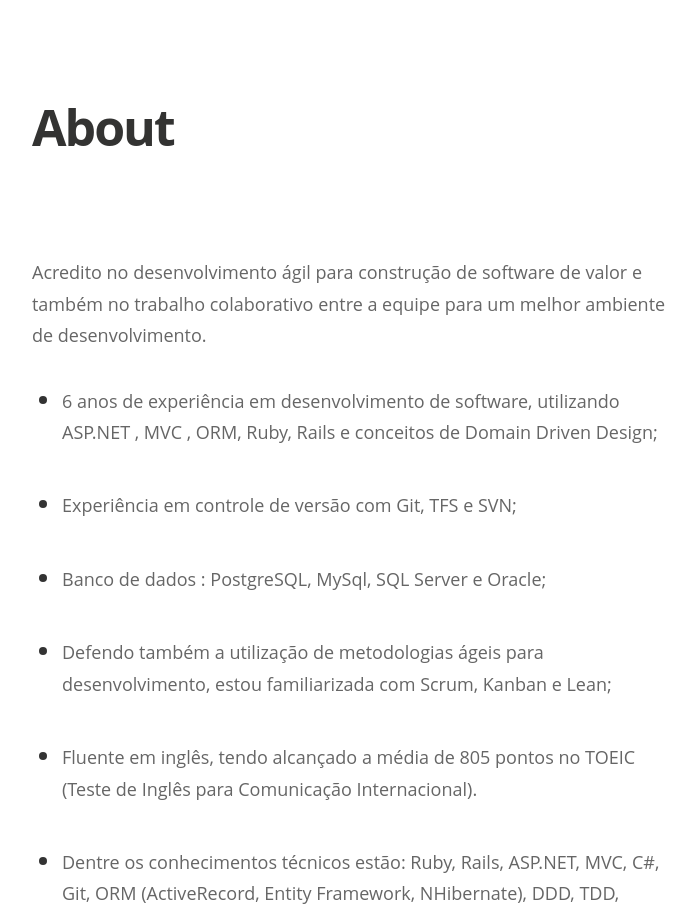
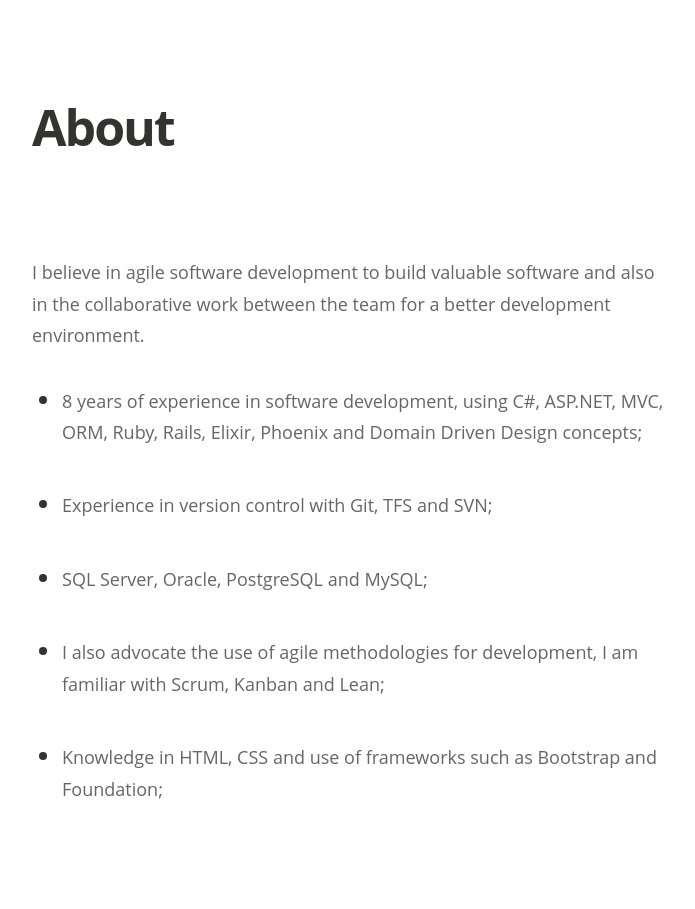
Before and after one commit to amandasposito/amandasposito.github.io, a Jekyll site: the page built from about.md, in a window 1280 px wide and 1400 px high, cut to the strip 0-909 px from the top of the window. Shown: the whole strip, without its empty margins (288-983 px from the left). Built offline with Jekyll 4.4.1, drawn with Linux system fonts in a browser that asks for light colours; nearby versions of some CDN libraries; some web fonts are replaced; some of the changed text lies outside the part shown.

Commit message:
Update about me section

```diff
--- a/about.md
+++ b/about.md
@@ -4,18 +4,14 @@ title: About
 permalink: /about/
 ---
 
-Acredito no desenvolvimento ágil para construção de software de valor e também no trabalho colaborativo entre a equipe para um melhor ambiente de desenvolvimento.
+I believe in agile software development to build valuable software and also in the collaborative work between the team for a better development environment.
 
-* 6 anos de experiência em desenvolvimento de software, utilizando ASP.NET , MVC , ORM, Ruby, Rails e conceitos de Domain Driven Design;
+* 8 years of experience in software development, using C#, ASP.NET, MVC, ORM, Ruby, Rails, Elixir, Phoenix and Domain Driven Design concepts;
 
-* Experiência em controle de versão com Git, TFS e SVN;
+* Experience in version control with Git, TFS and SVN;
 
-* Banco de dados : PostgreSQL, MySql, SQL Server e Oracle;
+* SQL Server, Oracle, PostgreSQL and MySQL;
 
-* Defendo também a utilização de metodologias ágeis para desenvolvimento, estou familiarizada com Scrum, Kanban e Lean;
+* I also advocate the use of agile methodologies for development, I am familiar with Scrum, Kanban and Lean;
 
-* Fluente em inglês, tendo alcançado a média de 805 pontos no TOEIC (Teste de Inglês para Comunicação Internacional).
-
-* Dentre os conhecimentos técnicos estão: Ruby, Rails, ASP.NET, MVC, C#, Git, ORM (ActiveRecord, Entity Framework, NHibernate), DDD, TDD, Scrum, Javascript, jQuery, HTML 5, CSS3, PostgreSQL, MySQL, SQL Server 2005 / 2008, Oracle 10g / 11g.
-
-* Atualmente me interesso também por linguagens funcionais, especialmente Elixir;
+* Knowledge in HTML, CSS and use of frameworks such as Bootstrap and Foundation;
```
